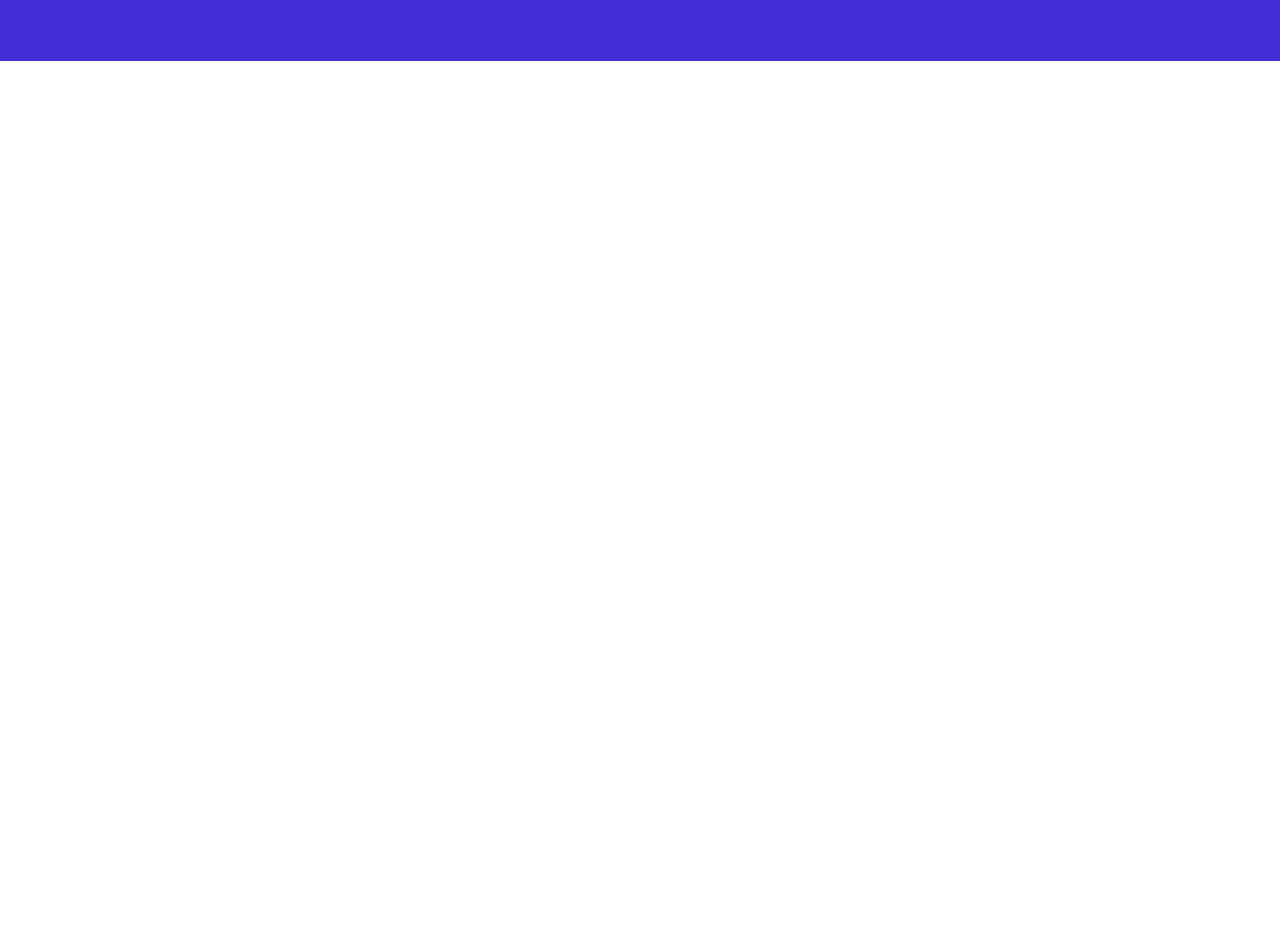
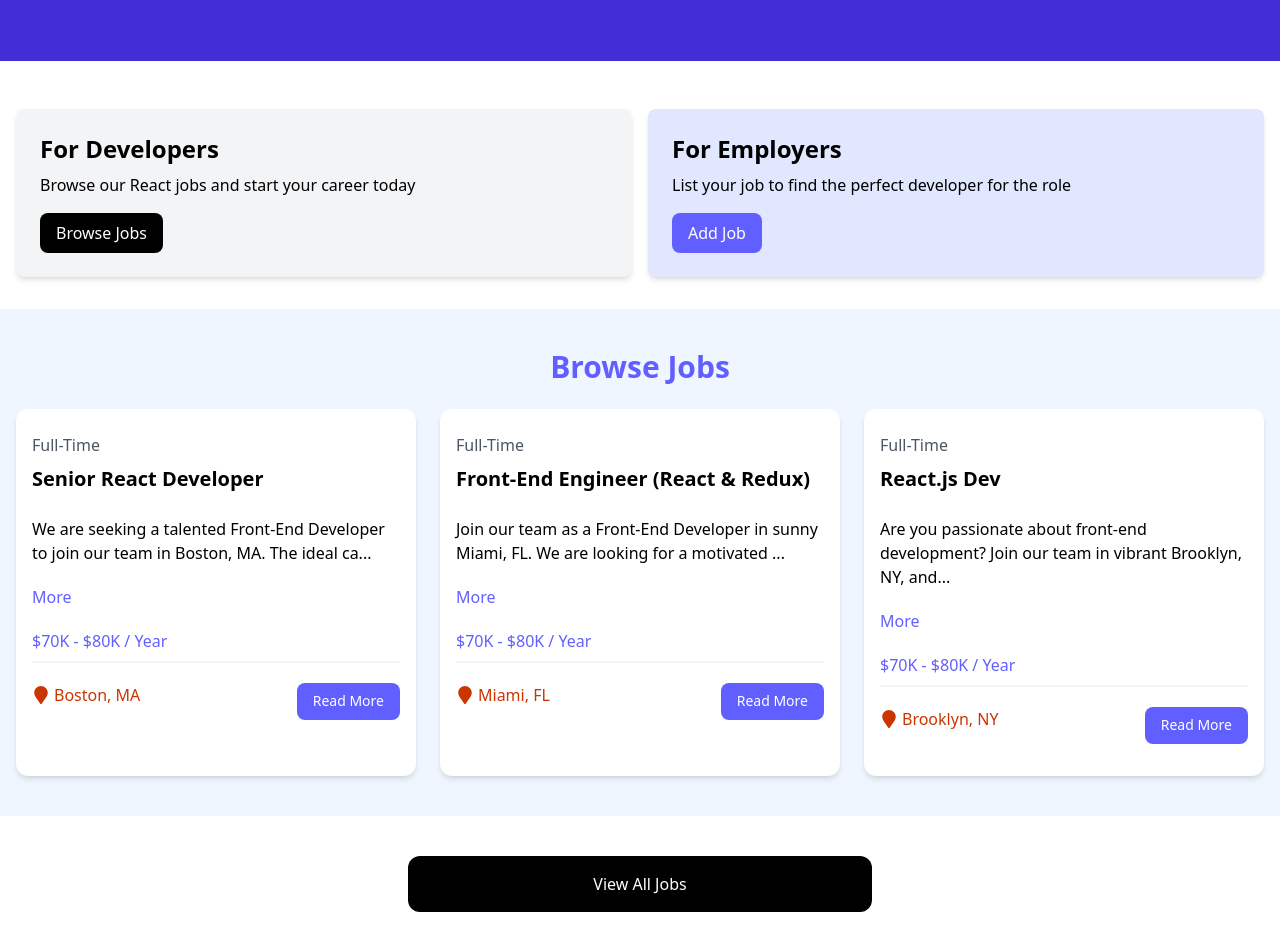
Before and after one commit to franpts2/react-jobs, a React app: page / in a window 1280 px wide. Shown: the part 300-1250 px from the top of the page. Before the commit the page ends 800 px from the top, so only its background shows below. Built offline with nearby package versions, Linux system fonts and the light colour scheme; the HTML template or start-up script is replaced by a standard one.

Commit message:
Added the rest of the home components to HomePage

```diff
--- a/src/pages/HomePage.jsx
+++ b/src/pages/HomePage.jsx
@@ -1,11 +1,17 @@
 import React from 'react'
 
 import Hero from '../components/Hero'
+import HomeCards from '../components/HomeCards'
+import JobListings from '../components/JobListings'
+import ViewAllJobs from '../components/ViewAllJobs'
 
 const HomePage = () => {
   return (
     <>
         <Hero />
+        <HomeCards />
+        <JobListings />
+        <ViewAllJobs />
     </>
   )
 }
```
